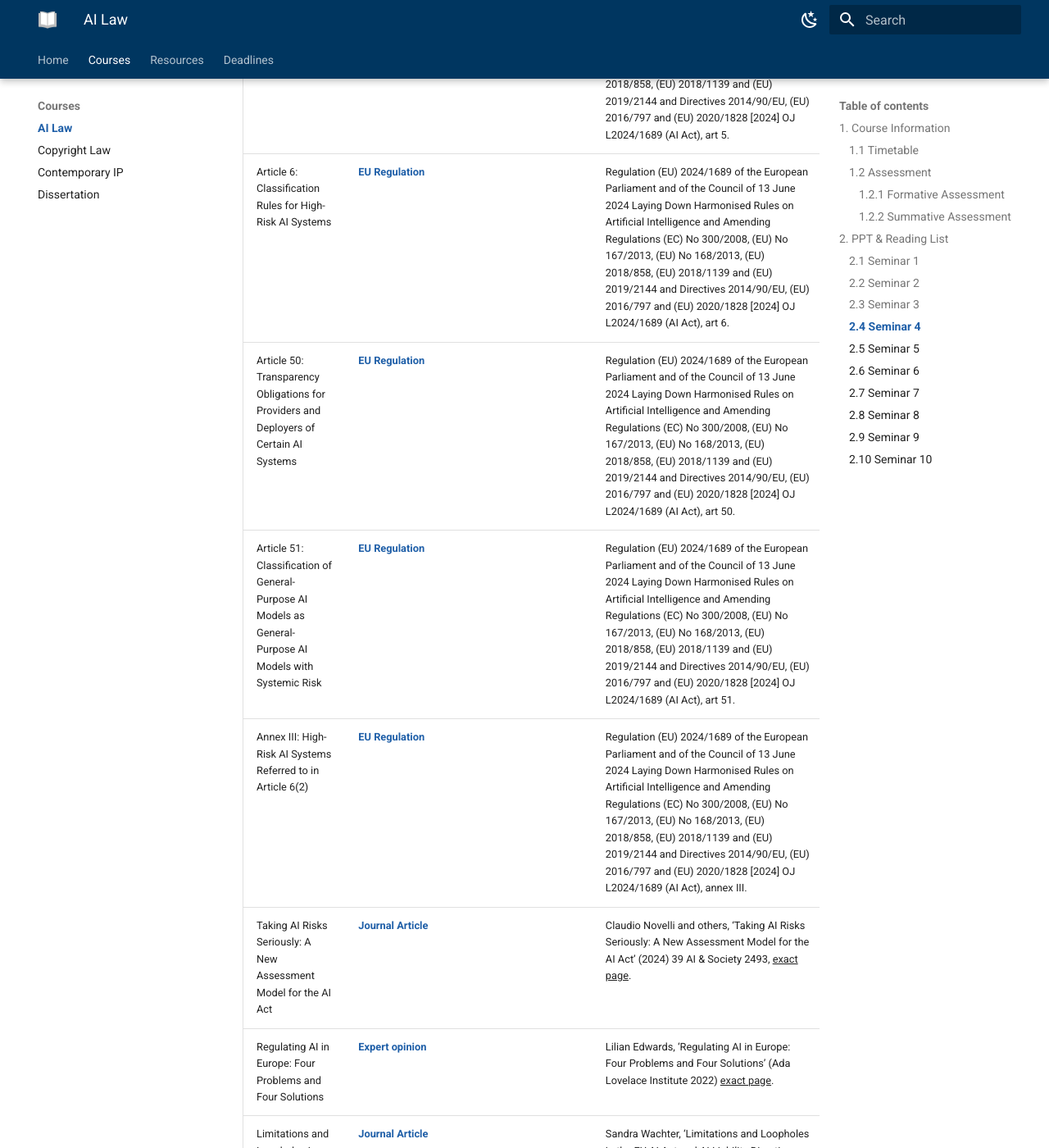
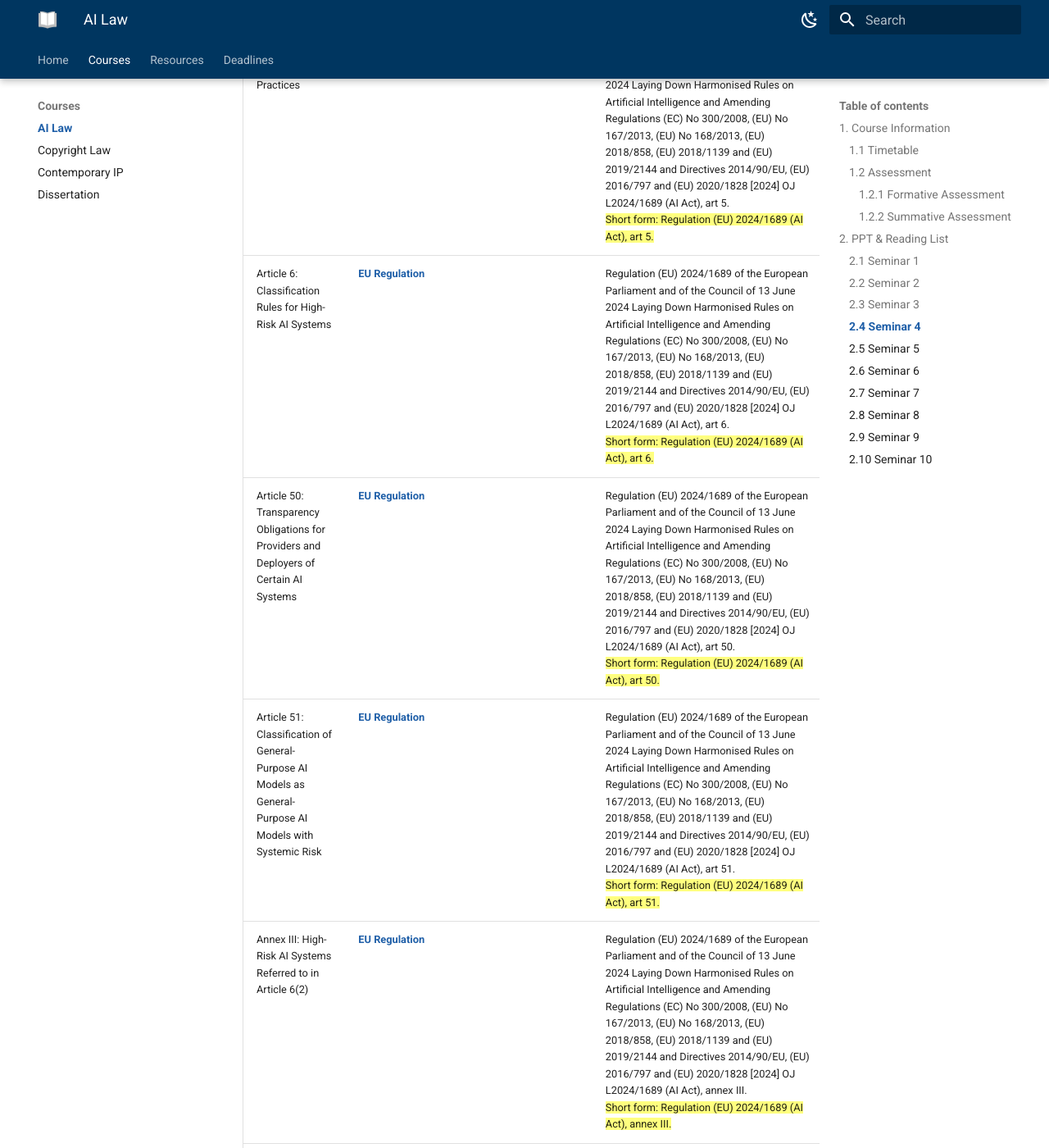
Before and after one commit to leetianshi/glasgow-project, an MkDocs documentation site: the page built from docs/Courses/AI Law/AI Law.md, in a window 1280 px wide and 1400 px high, scrolled down 7600 px. Shown: the whole window at 82% size. Built offline with MkDocs 1.6.1 and Material for MkDocs 9.7.7, drawn with Linux system fonts in a browser that asks for light colours; some of the changed text lies outside the part shown.

Commit message:
init mkdocs

```diff
--- a/docs/Courses/AI Law/AI Law.md
+++ b/docs/Courses/AI Law/AI Law.md
@@ -103,11 +107,11 @@ There are **no extensions!**
 | **Reading List** | <https://rl.talis.com/3/glasgow/lists/9154C59E-126F-1898-2283-36B7CF5DB5E1.html?lang=en-GB> |
 | <span style="background:#C0C0C0">Essential Reading</span> |
 | Title | Access | OSCOLA |
-| Article 5: Prohibited AI Practices | [EU Regulation](<https://artificialintelligenceact.eu/article/5/>) | Regulation (EU) 2024/1689 of the European Parliament and of the Council of 13 June 2024 Laying Down Harmonised Rules on Artificial Intelligence and Amending Regulations (EC) No 300/2008, (EU) No 167/2013, (EU) No 168/2013, (EU) 2018/858, (EU) 2018/1139 and (EU) 2019/2144 and Directives 2014/90/EU, (EU) 2016/797 and (EU) 2020/1828 [2024] OJ L2024/1689 (AI Act), art 5. |
-| Article 6: Classification Rules for High-Risk AI Systems | [EU Regulation](<https://artificialintelligenceact.eu/article/6/>) | Regulation (EU) 2024/1689 of the European Parliament and of the Council of 13 June 2024 Laying Down Harmonised Rules on Artificial Intelligence and Amending Regulations (EC) No 300/2008, (EU) No 167/2013, (EU) No 168/2013, (EU) 2018/858, (EU) 2018/1139 and (EU) 2019/2144 and Directives 2014/90/EU, (EU) 2016/797 and (EU) 2020/1828 [2024] OJ L2024/1689 (AI Act), art 6. |
-| Article 50: Transparency Obligations for Providers and Deployers of Certain AI Systems | [EU Regulation](<https://artificialintelligenceact.eu/article/50/>) | Regulation (EU) 2024/1689 of the European Parliament and of the Council of 13 June 2024 Laying Down Harmonised Rules on Artificial Intelligence and Amending Regulations (EC) No 300/2008, (EU) No 167/2013, (EU) No 168/2013, (EU) 2018/858, (EU) 2018/1139 and (EU) 2019/2144 and Directives 2014/90/EU, (EU) 2016/797 and (EU) 2020/1828 [2024] OJ L2024/1689 (AI Act), art 50. |
-| Article 51: Classification of General-Purpose AI Models as General-Purpose AI Models with Systemic Risk | [EU Regulation](<https://artificialintelligenceact.eu/article/51/>) | Regulation (EU) 2024/1689 of the European Parliament and of the Council of 13 June 2024 Laying Down Harmonised Rules on Artificial Intelligence and Amending Regulations (EC) No 300/2008, (EU) No 167/2013, (EU) No 168/2013, (EU) 2018/858, (EU) 2018/1139 and (EU) 2019/2144 and Directives 2014/90/EU, (EU) 2016/797 and (EU) 2020/1828 [2024] OJ L2024/1689 (AI Act), art 51. |
-| Annex III: High-Risk AI Systems Referred to in Article 6(2) | [EU Regulation](<https://artificialintelligenceact.eu/annex/3/>) | Regulation (EU) 2024/1689 of the European Parliament and of the Council of 13 June 2024 Laying Down Harmonised Rules on Artificial Intelligence and Amending Regulations (EC) No 300/2008, (EU) No 167/2013, (EU) No 168/2013, (EU) 2018/858, (EU) 2018/1139 and (EU) 2019/2144 and Directives 2014/90/EU, (EU) 2016/797 and (EU) 2020/1828 [2024] OJ L2024/1689 (AI Act), annex III. |
+| Article 5: Prohibited AI Practices | [EU Regulation](<https://artificialintelligenceact.eu/article/5/>) | Regulation (EU) 2024/1689 of the European Parliament and of the Council of 13 June 2024 Laying Down Harmonised Rules on Artificial Intelligence and Amending Regulations (EC) No 300/2008, (EU) No 167/2013, (EU) No 168/2013, (EU) 2018/858, (EU) 2018/1139 and (EU) 2019/2144 and Directives 2014/90/EU, (EU) 2016/797 and (EU) 2020/1828 [2024] OJ L2024/1689 (AI Act), art 5. <br> ==Short form: Regulation (EU) 2024/1689 (AI Act), art 5.== |
+| Article 6: Classification Rules for High-Risk AI Systems | [EU Regulation](<https://artificialintelligenceact.eu/article/6/>) | Regulation (EU) 2024/1689 of the European Parliament and of the Council of 13 June 2024 Laying Down Harmonised Rules on Artificial Intelligence and Amending Regulations (EC) No 300/2008, (EU) No 167/2013, (EU) No 168/2013, (EU) 2018/858, (EU) 2018/1139 and (EU) 2019/2144 and Directives 2014/90/EU, (EU) 2016/797 and (EU) 2020/1828 [2024] OJ L2024/1689 (AI Act), art 6. <br> ==Short form: Regulation (EU) 2024/1689 (AI Act), art 6.== |
+| Article 50: Transparency Obligations for Providers and Deployers of Certain AI Systems | [EU Regulation](<https://artificialintelligenceact.eu/article/50/>) | Regulation (EU) 2024/1689 of the European Parliament and of the Council of 13 June 2024 Laying Down Harmonised Rules on Artificial Intelligence and Amending Regulations (EC) No 300/2008, (EU) No 167/2013, (EU) No 168/2013, (EU) 2018/858, (EU) 2018/1139 and (EU) 2019/2144 and Directives 2014/90/EU, (EU) 2016/797 and (EU) 2020/1828 [2024] OJ L2024/1689 (AI Act), art 50. <br> ==Short form: Regulation (EU) 2024/1689 (AI Act), art 50.== |
+| Article 51: Classification of General-Purpose AI Models as General-Purpose AI Models with Systemic Risk | [EU Regulation](<https://artificialintelligenceact.eu/article/51/>) | Regulation (EU) 2024/1689 of the European Parliament and of the Council of 13 June 2024 Laying Down Harmonised Rules on Artificial Intelligence and Amending Regulations (EC) No 300/2008, (EU) No 167/2013, (EU) No 168/2013, (EU) 2018/858, (EU) 2018/1139 and (EU) 2019/2144 and Directives 2014/90/EU, (EU) 2016/797 and (EU) 2020/1828 [2024] OJ L2024/1689 (AI Act), art 51. <br> ==Short form: Regulation (EU) 2024/1689 (AI Act), art 51.== |
+| Annex III: High-Risk AI Systems Referred to in Article 6(2) | [EU Regulation](<https://artificialintelligenceact.eu/annex/3/>) | Regulation (EU) 2024/1689 of the European Parliament and of the Council of 13 June 2024 Laying Down Harmonised Rules on Artificial Intelligence and Amending Regulations (EC) No 300/2008, (EU) No 167/2013, (EU) No 168/2013, (EU) 2018/858, (EU) 2018/1139 and (EU) 2019/2144 and Directives 2014/90/EU, (EU) 2016/797 and (EU) 2020/1828 [2024] OJ L2024/1689 (AI Act), annex III. <br> ==Short form: Regulation (EU) 2024/1689 (AI Act), annex III.== |
 | Taking AI Risks Seriously: A New Assessment Model for the AI Act | [Journal Article](./AI04ER06.pdf) | Claudio Novelli and others, ‘Taking AI Risks Seriously: A New Assessment Model for the AI Act’ (2024) 39 AI & Society 2493, <u>exact page</u>. |
 | Regulating AI in Europe: Four Problems and Four Solutions | [Expert opinion](./AI04ER07.pdf) | Lilian Edwards, ‘Regulating AI in Europe: Four Problems and Four Solutions’ (Ada Lovelace Institute 2022) <u>exact page</u>. |
 | Limitations and Loopholes in the EU AI Act and AI Liability Directives: What This Means for the European Union, the United States, and Beyond | [Journal Article](./AI04ER08.pdf) | Sandra Wachter, ‘Limitations and Loopholes in the EU AI Act and AI Liability Directives: What This Means for the European Union, the United States, and Beyond’ (2023) 26 Yale Journal of Law & Technology 671, <u>exact page</u>.|
```
Also changed, not shown: other parts of docs/Courses/AI Law/AI Law.md (+4 -0 lines), docs/index.md (+1 -1 lines), 3 other files.
